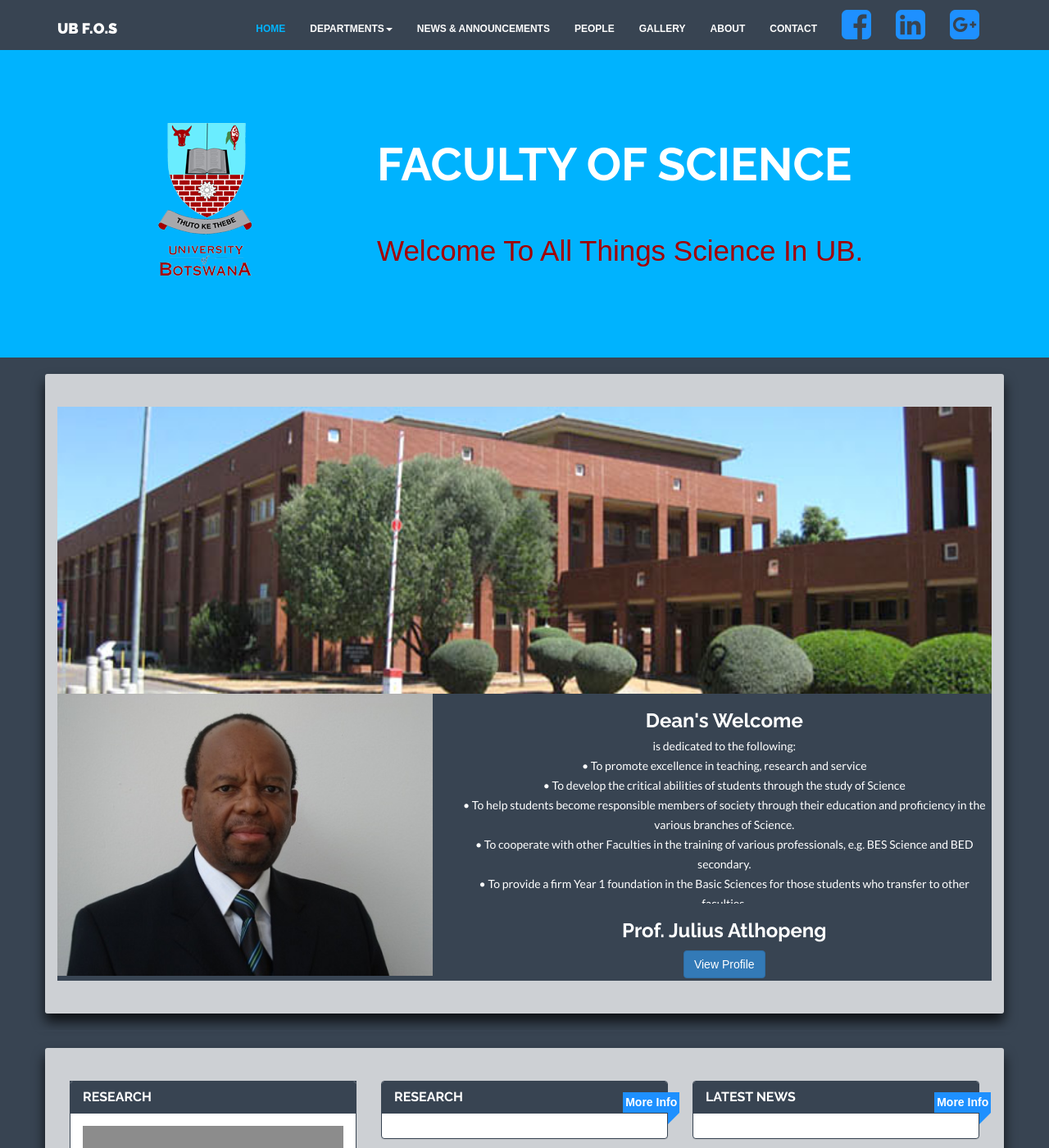
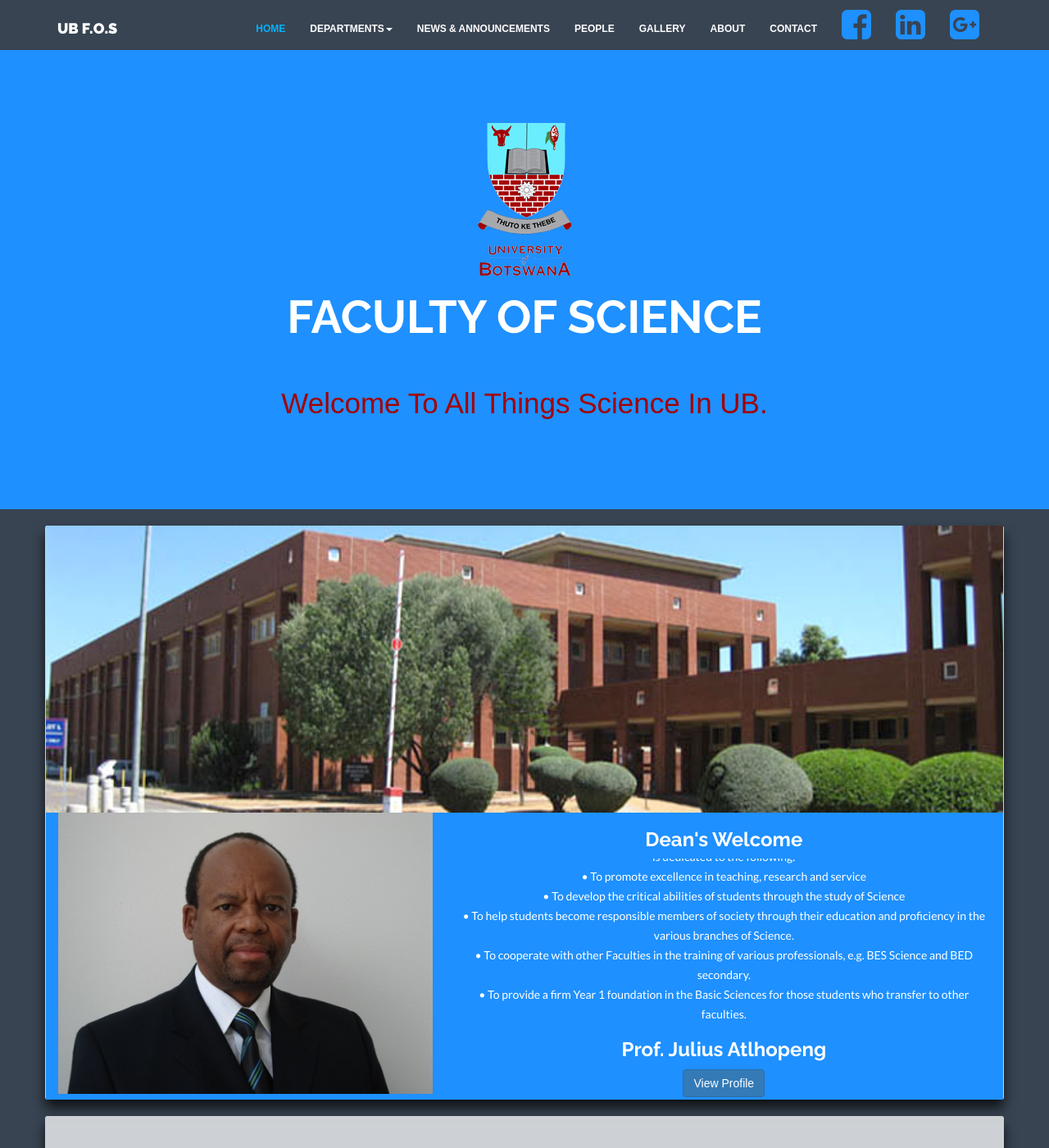
Before and after one commit to CreationHubBW/ub_fos, a Jekyll site: the page built from index.html, in a window 1280 px wide and 1400 px high. Shown: the whole window at 82% size. Built offline with Jekyll 4.4.1, drawn with Linux system fonts in a browser that asks for light colours; some of the changed text lies outside the part shown.

Commit message:
Landing Page Template Complete

```diff
--- a/_includes/clients.html
+++ b/_includes/clients.html
@@ -1,7 +1,7 @@
 <div id="cwrap">
     <div class="container">
         <div class="row centered">
-            <h3>OUR CLIENTS</h3>
+            <h3>OUR PARTNERS</h3>
             {% for client in site.clients %}
                 <div class="col-lg-3 col-md-3 col-sm-3">
                     <img src="{{ "/assets/img/clients/" | prepend: site.baseurl }}{{ client.img }}" class="img-responsive">
--- a/_includes/header.html
+++ b/_includes/header.html
@@ -2,13 +2,9 @@
 <div id="headerwrap">
     <div class="container">
         <div class="row">
-            <div class="col-lg-4 col-md-4 col-sm-12 himg">
                 <img src="{{ "/assets/img/UB-logo.png" | prepend: site.baseurl }}" class="img-responsive">
-            </div>
-            <div class="col-lg-8 col-md-8 col-sm-12">
                 <h1>FACULTY OF SCIENCE</h1><br />
                 <h5>Welcome To All Things Science In UB.</h5>
-            </div>
             <!--<div class="col-lg-8 col-lg-offset-2 himg">-->
             <!--    <img src="{{ "/assets/img/home-page-logo.png" | prepend: site.baseurl }}" class="img-responsive">-->
             <!--</div>-->
--- a/_includes/nav.html
+++ b/_includes/nav.html
@@ -1,5 +1,5 @@
 <!-- Fixed navbar -->
-<div class="navbar navbar-default navbar-fixed-top" role="navigation">
+<div class="navbar navbar-default navbar-fixed-top" role="navigation" id="navbar">
   <div class="container">
     <div class="navbar-header">
       <button type="button" class="navbar-toggle" data-toggle="collapse" data-target=".navbar-collapse">
--- a/assets/css/style.css
+++ b/assets/css/style.css
@@ -183,7 +183,7 @@ a:focus {
 *	Header & Menus
 ******************************************************************* */
 #headerwrap {
-	background-color: #00b3fe;
+	background-color: #1e90ff;
     margin-top: 50px;
 	padding: 100px 0;
 	text-align: center;
@@ -194,7 +194,6 @@ a:focus {
 	color: #a30000;
 	font-weight: 400;
     font-size: 2.5em;
-    text-align: left;
     font-family: Papyrus, fantasy;
 }
 
@@ -202,7 +201,6 @@ a:focus {
 	color: white;
 	margin-bottom: 25px;
     font-size: 4em;
-    text-align: left;
 }
 
 #headerwrap .img-responsive {
@@ -269,6 +267,10 @@ a:focus {
 /**********************************************************************
 * Presentation + Dean's Welcome Section
 ***********************************************************************/
+#presentation {
+    padding: 0 16px;
+}
+
 #owl-presentation .item img{
     display: block;
     width: 100%;
@@ -276,7 +278,7 @@ a:focus {
 }
 
 .dean-section {
-    background: #384452;
+    background: #1e90ff;
 	width: auto;
 	height: 350px;
     margin: 0;
@@ -324,16 +326,20 @@ a:focus {
 /*    margin: 0 -15px;*/
 }
 
-#cs_dep_home {background-color:#737373;}
+#bio_dep_home {background-color:#29293d;}
+#bio_dep_home p {color: #ffffff;font-weight: 600;font-size: 1.5em;}
+#chem_dep_home {background-color:#3d3d5c;}
+#chem_dep_home p {color:#ffffff;font-weight: 600;font-size: 1.5em;}
+#cs_dep_home {background-color:#52527a;}
 #cs_dep_home p {color: #ffffff;font-weight: 600;font-size: 1.5em;}
-#bio_dep_home {background-color:#8c8c8c;}
-#bio_dep_home p {color: #ffffff;font-weight: 600;font-size: 1.5em;}
-#chem_dep_home {background-color:#a6a6a6;}
-#chem_dep_home p {color:#ffffff;font-weight: 600;font-size: 1.5em;}
-#phy_dep_home {background-color:#bfbfbf;}
+#env_dep_home {background-color:#666699;}
+#env_dep_home p {color:#ffffff;font-weight: 600;font-size: 1.5em;}
+#geo_dep_home {background-color:#8585ad;}
+#geo_dep_home p {color: #ffffff;font-weight: 600;font-size: 1.5em;}
+#mat_dep_home {background-color:#a3a3c2;}
+#mat_dep_home p {color: #ffffff;font-weight: 600;font-size: 1.5em;}
+#phy_dep_home {background-color:#c2c2d6;}
 #phy_dep_home p {color: #ffffff;font-weight: 600;font-size: 1.5em;}
-#geo_dep_home {background-color:#d9d9d9;}
-#geo_dep_home p {color: #ffffff;font-weight: 600;font-size: 1.5em;}
 
 .department:hover {
     animation: bounce-up 2s infinite;
@@ -476,6 +482,7 @@ a:focus {
 }
 
 #cwrap h3 {
+    color: #000000;
 	margin-bottom: 60px;
 }
 
@@ -485,8 +492,7 @@ a:focus {
 #footerwrap {
 	padding-top: 60px;
 	padding-bottom: 60px;
-    background-color: #000000;
-/*	background: #384452;*/
+	background: #384452;
 }
 
 #footerwrap p {
--- a/index.html
+++ b/index.html
@@ -4,23 +4,19 @@ title: Home
 permalink: /
 ---
 
-<div class="container mtb">
+<!-- Presentation SECTION -->
+<div class="container mtb" id="presentation">
 
     <!-- Presentaiton SECTION -->
-    <div class="section">
-        <div class="row presentation">
-            <!-- CAROUSEL -->
-            {% include home_page_carousel.html %}
-        </div>
+    <div class="row">
+        <!-- CAROUSEL -->
+        {% include home_page_carousel.html %}
     </div>
 
 </div>
+<!-- /Presentation SECTION -->
 
-<div class="hline"></div>
-
-
-
-<!-- Departments , Research & News -->
+<!-- Students , Vacancies & Partners -->
 <div class="container mtb">
 
     <div class="row space-top space-below" id="drn">
@@ -63,8 +59,28 @@ permalink: /
         <!-- /Departments SECTION -->
 
 
-        <!-- Research SECTION -->
+        <!-- Research & People SECTION -->
         <div class="col-lg-4">
+
+            <div class="people-section">
+
+                <div class="panel panel-news-events">
+                    <div class="panel-heading">
+                        <h3 class="panel-title">STAFF</h3>
+                        <a href="#" class="ribbon non-semantic-protector">
+                        <strong class="ribbon-content">More Info</strong>
+                    </a>
+                    </div>
+                    <div class="panel-body">
+                        {% for post in site.categories['blog'] limit:5 %}
+                            <p><a href="{{ post.url | prepend: site.baseurl }}">{{ post.title }}.</a></p>
+                        {% endfor %}
+                    </div>
+                </div>
+
+
+            </div>
+
             <div class="research-section">
 
                 <div class="panel panel-news-events">
@@ -91,29 +107,6 @@ permalink: /
         <!-- News SECTION -->
         <div class="col-lg-4">
             <div class="news-section">
-<!--
-                <div class="section" id="customer-review">
-                    <h3>LATEST NEWS</h3>
-                    <div class="hline-w"></div>
-                    <div id="owl-reviews" class="owl-carousel owl-theme">
-                        <div class="item">
-                            <p><i class="fa fa-quote-left fa-2x"></i> I really enjoyed my stay here. Great atmosphere and views.<i class="fa fa-quote-right fa-2x"></i> </p>
-                            <div class="hline-w"></div>
-                            <h5>John</h5>
-                        </div>
-                        <div class="item">
-                            <p><i class="fa fa-quote-left fa-2x"></i> I really enjoyed my stay here. Great atmosphere and views.<i class="fa fa-quote-right fa-2x"></i> </p>
-                            <div class="hline-w"></div>
-                            <h5>John</h5>
-                        </div>
-                        <div class="item">
-                            <p><i class="fa fa-quote-left fa-2x"></i> I really enjoyed my stay here. Great atmosphere and views.<i class="fa fa-quote-right fa-2x"></i> </p>
-                            <div class="hline-w"></div>
-                            <h5>John</h5>
-                        </div>
-                    </div>
-                </div>
--->
                 <div class="panel panel-news-events">
                     <div class="panel-heading">
                         <h3 class="panel-title">LATEST NEWS</h3>
@@ -131,29 +124,6 @@ permalink: /
 
 
             <div class="news-section">
-<!--
-                <div class="section" id="customer-review">
-                    <h3>LATEST EVENTS</h3>
-                    <div class="hline-w"></div>
-                    <div id="owl-reviews" class="owl-carousel owl-theme">
-                        <div class="item">
-                            <p><i class="fa fa-quote-left fa-2x"></i> I really enjoyed my stay here. Great atmosphere and views.<i class="fa fa-quote-right fa-2x"></i> </p>
-                            <div class="hline-w"></div>
-                            <h5>John</h5>
-                        </div>
-                        <div class="item">
-                            <p><i class="fa fa-quote-left fa-2x"></i> I really enjoyed my stay here. Great atmosphere and views.<i class="fa fa-quote-right fa-2x"></i> </p>
-                            <div class="hline-w"></div>
-                            <h5>John</h5>
-                        </div>
-                        <div class="item">
-                            <p><i class="fa fa-quote-left fa-2x"></i> I really enjoyed my stay here. Great atmosphere and views.<i class="fa fa-quote-right fa-2x"></i> </p>
-                            <div class="hline-w"></div>
-                            <h5>John</h5>
-                        </div>
-                    </div>
-                </div>
--->
                 <div class="panel panel-news-events">
                     <div class="panel-heading">
                         <h3 class="panel-title">UPCOMING EVENTS</h3>
@@ -175,9 +145,73 @@ permalink: /
     </div>
 
 </div>
+<!-- /Students , Vacancies & Partners -->
+
+
+<!-- Departments , Research & News -->
+<div class="container mtb">
+
+    <div class="row space-top space-below" id="drn">
+
+        <!-- Students SECTION -->
+        <div class="col-lg-8">
+
+            <div class="students-section">
+
+                <div class="panel panel-news-events">
+                    <div class="panel-heading">
+                        <h3 class="panel-title">FOR STUDENTS</h3>
+                        <a href="#" class="ribbon non-semantic-protector">
+                        <strong class="ribbon-content">More Info</strong>
+                    </a>
+                    </div>
+                    <div class="panel-body">
+                        {% for post in site.categories['blog'] limit:5 %}
+                            <p><a href="{{ post.url | prepend: site.baseurl }}">{{ post.title }}.</a></p>
+                        {% endfor %}
+                    </div>
+                </div>
+
+
+            </div>
+
+        </div>
+        <!-- /Students SECTION -->
+
+
+        <!-- Vacancies SECTION -->
+        <div class="col-lg-4">
+            <div class="news-section">
+                <div class="panel panel-news-events">
+                    <div class="panel-heading">
+                        <h3 class="panel-title">VACANCIES &amp; JOB POSTS</h3>
+                        <a href="contact.html" class="ribbon non-semantic-protector">
+                        <strong class="ribbon-content">More Info</strong>
+                    </a>
+                    </div>
+                    <div class="panel-body">
+                        {% for post in site.categories['blog'] limit:5 %}
+                            <p><a href="{{ post.url | prepend: site.baseurl }}">{{ post.title }}.</a></p>
+                        {% endfor %}
+                    </div>
+                </div>
+            </div>
+
+        </div>
+        <!-- /Vacancies SECTION -->
+
+    </div>
+
+</div>
 <!-- /Departments , Research & News -->
 
-<style>
+
+<!-- Clients SECTION -->
+{% include clients.html %}
+<!-- /Clients SECTION -->
+
+
+<script>
     $("#owl-reviews").owlCarousel({
 
       autoPlay: 3000,
@@ -185,6 +219,15 @@ permalink: /
       slideSpeed : 500,
       singleItem: true,
       pagination: true
+    });
 
+    $(document).ready(function(){
+      $(window).scroll(function() { // check if scroll event happened
+        if ($(document).scrollTop() > 500) { // check if user scrolled more than 50 from top of the browser window
+          $(".navbar-fixed-top").css("background-color", "#000000"); // if yes, then change the color of class "navbar-fixed-top" to black (#000000)
+        } else {
+          $(".navbar-fixed-top").css("background-color", "#384452"); // if not, change it back to transparent
+        }
+      });
     });
-</style>
+</script>
```
Also changed, not shown: 12 other files.
